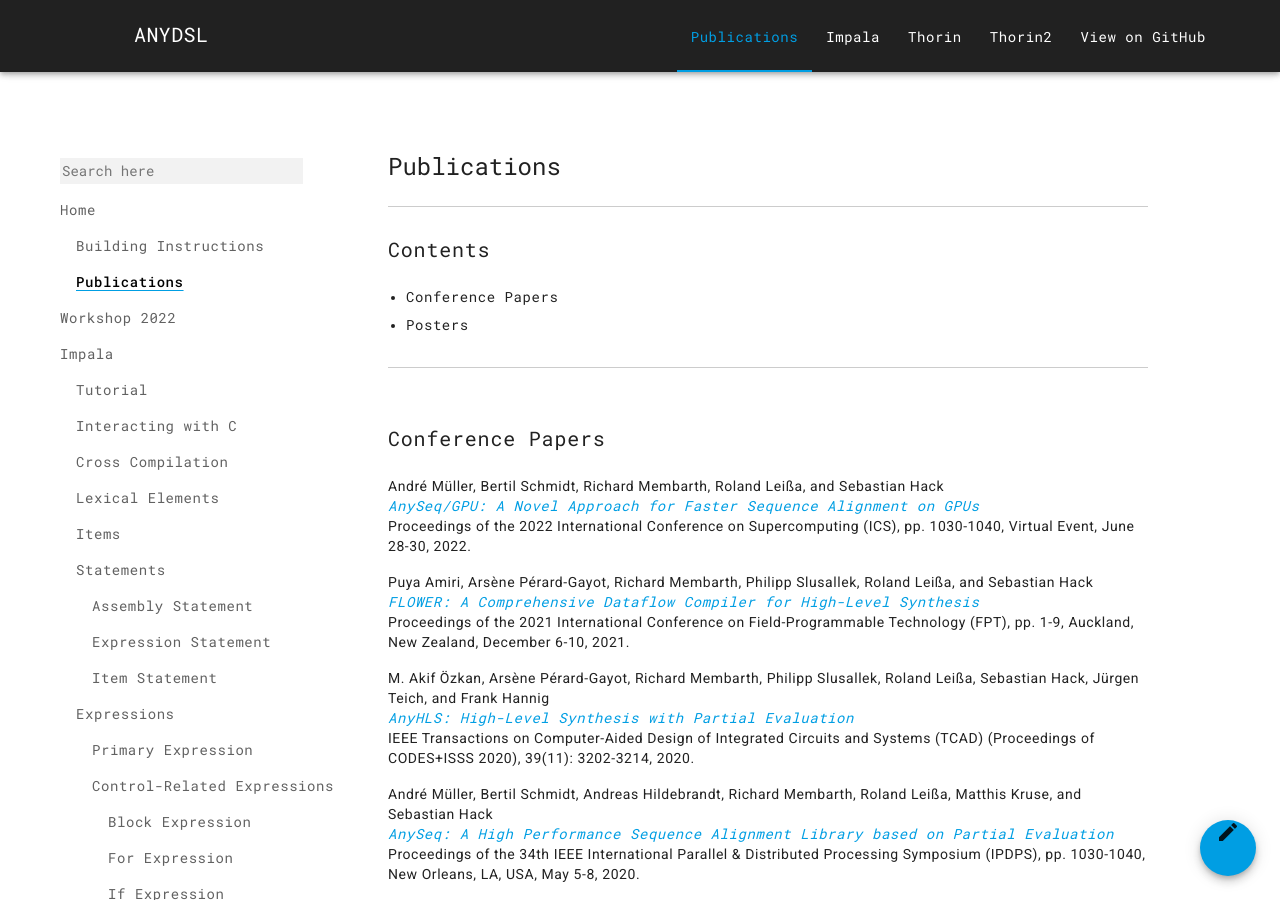
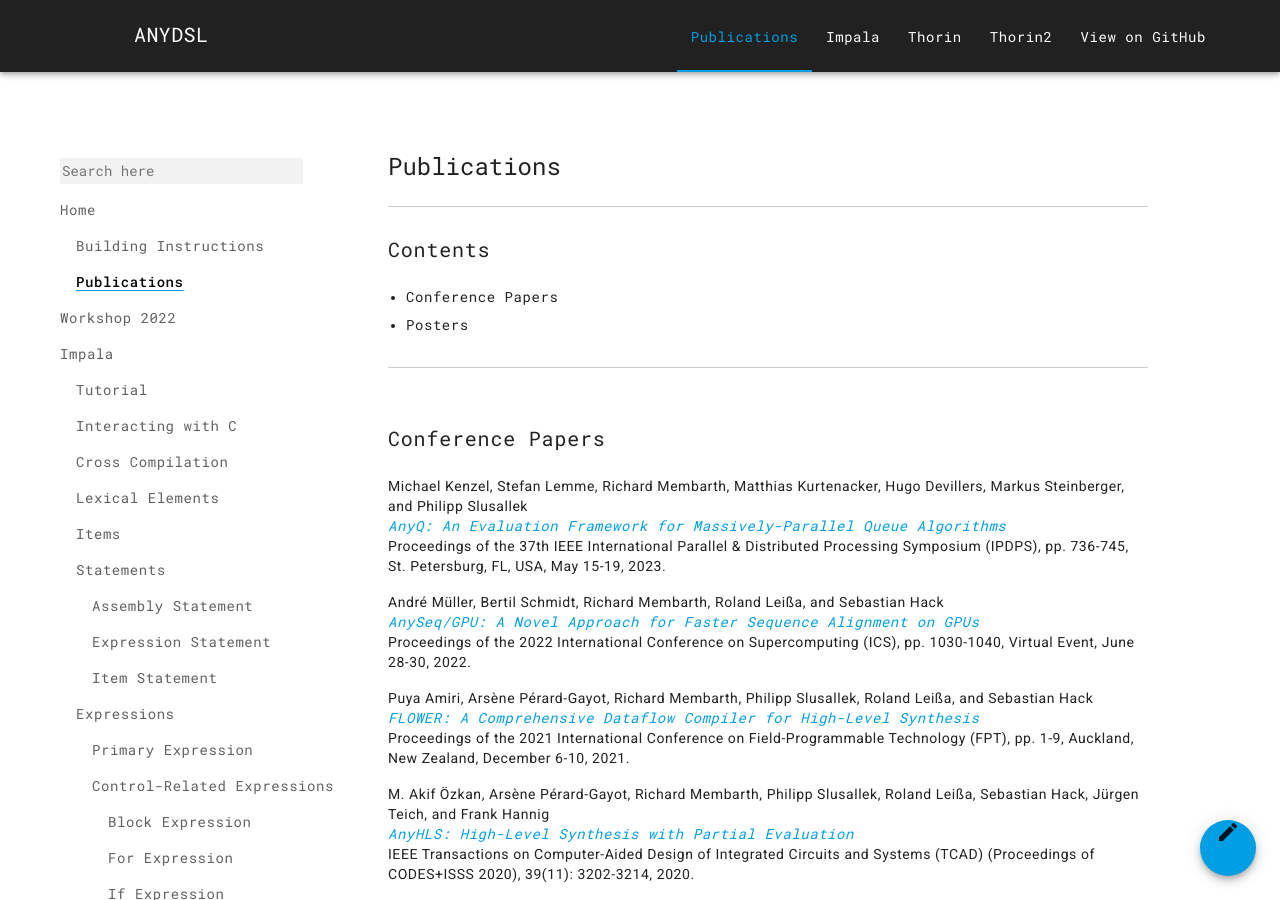
Before and after one commit to AnyDSL/anydsl.github.io, a Jekyll site: the page built from Publications.md, in a window 1280 px wide and 900 px high. Built offline with Jekyll 4.4.1, drawn with Linux system fonts in a browser that asks for light colours; nearby versions of some CDN libraries.

Commit message:
Add AnyQ paper.

```diff
--- a/_data/publications.yml
+++ b/_data/publications.yml
@@ -1,4 +1,17 @@
 papers:
+ - title: "AnyQ: An Evaluation Framework for Massively-Parallel Queue Algorithms"
+   authors:
+    - Michael Kenzel
+    - Stefan Lemme
+    - Richard Membarth
+    - Matthias Kurtenacker
+    - Hugo Devillers
+    - Markus Steinberger
+    - Philipp Slusallek
+   venue: "Proceedings of the 37th IEEE International Parallel & Distributed Processing Symposium (IPDPS), pp. 736-745, St. Petersburg, FL, USA, May 15-19, 2023."
+   date: "2023-05-18"
+   url: https://graphics.cg.uni-saarland.de/papers/kenzel-2023-anyq.pdf
+
  - title: "AnySeq/GPU: A Novel Approach for Faster Sequence Alignment on GPUs"
    authors:
     - André Müller
```
